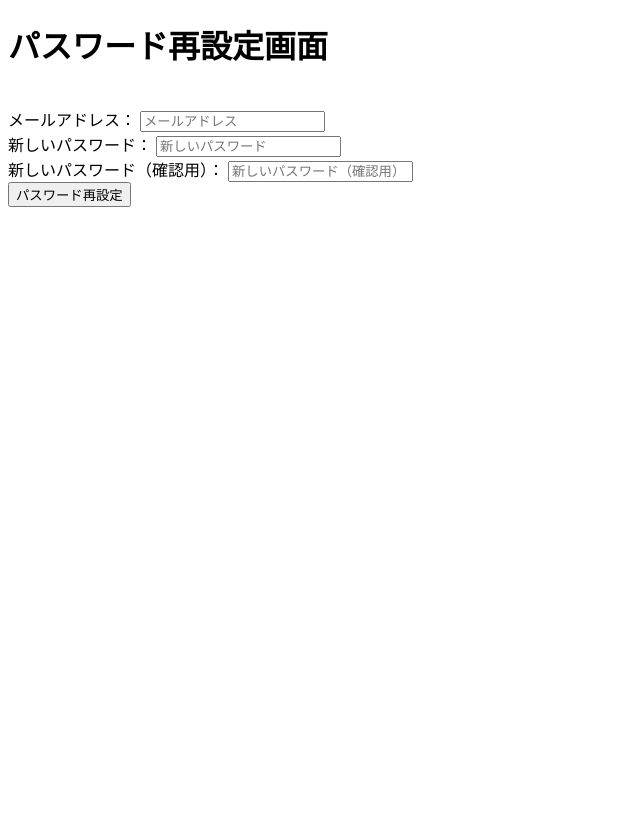
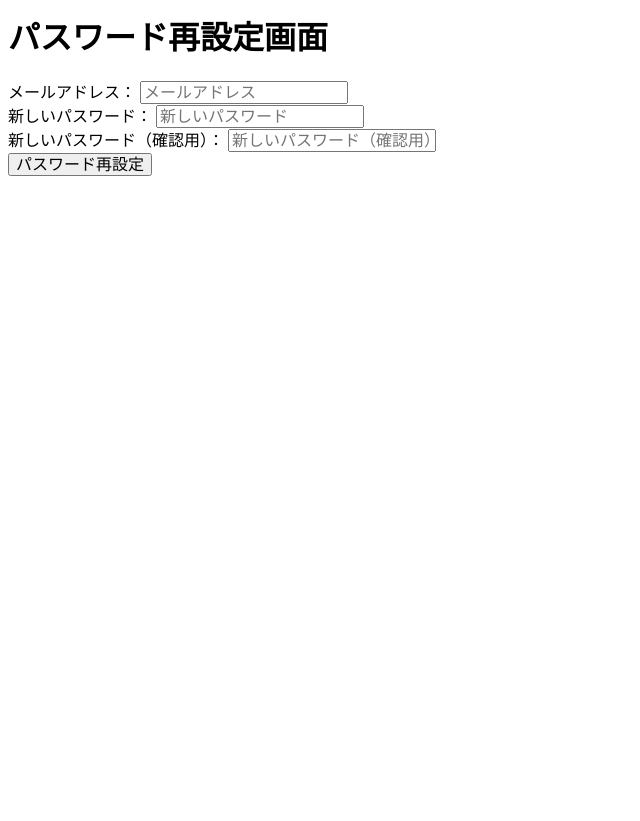
Before and after one commit to takahashi-cmd/VSLog, a Python web app: template myapp/templates/password_reset.html in a window 1280 px wide. Shown: the whole page, without its empty margins (0-640 px from the left). Before the commit the page ends 207 px from the top, so only its background shows below. Run offline with Jinja, Linux system fonts and the light colour scheme; the template is opened without the code that fills it, so the values that code supplies are empty.

Commit message:
CSS,JSのファイルを用途に応じて作成、reset.css, color.cssを作成
myappのstaticフォルダにcss,jsの必要となるであろうファイルを追加した。
各ファイルの先頭に記述する内容をコメントアウトしている。
また、ブラウザでのデフォルトcssをリセットするreset.cssと使用する色のスキームを定義したcolor.cssを作成し追加した。

```diff
--- /dev/null
+++ b/myapp/static/css/base.css
@@ -0,0 +1 @@
+/* ページ幅、ヘッダー、フォント、レイアウト等の基本CSS */
--- /dev/null
+++ b/myapp/static/css/components.css
@@ -0,0 +1 @@
+/* ボタン、フォーム等の各共通コンポーネント（部品）の定義 */
--- /dev/null
+++ b/myapp/static/css/reset.css
@@ -0,0 +1,93 @@
+/* ブラウザのデフォルトCSSのリセット */
+/* A Modern CSS Resetを使用：https: //piccalil.li/blog/a-more-modern-css-reset/ */
+
+/* Box sizing rules */
+*,
+*::before,
+*::after {
+    box-sizing: border-box;
+}
+
+/* Prevent font size inflation */
+html {
+    -moz-text-size-adjust: none;
+    -webkit-text-size-adjust: none;
+    text-size-adjust: none;
+}
+
+/* Remove default margin in favour of better control in authored CSS */
+body,
+h1,
+h2,
+h3,
+h4,
+p,
+figure,
+blockquote,
+dl,
+dd {
+    margin-block-end: 0;
+}
+
+/* Remove list styles on ul, ol elements with a list role, which suggests default styling will be removed */
+ul[role='list'],
+ol[role='list'] {
+    list-style: none;
+}
+
+/* Set core body defaults */
+body {
+    min-height: 100vh;
+    line-height: 1.5;
+}
+
+/* Set shorter line heights on headings and interactive elements */
+h1,
+h2,
+h3,
+h4,
+button,
+input,
+label {
+    line-height: 1.1;
+}
+
+/* Balance text wrapping on headings */
+h1,
+h2,
+h3,
+h4 {
+    text-wrap: balance;
+}
+
+/* A elements that don't have a class get default styles */
+a:not([class]) {
+    text-decoration-skip-ink: auto;
+    color: currentColor;
+}
+
+/* Make images easier to work with */
+img,
+picture {
+    max-width: 100%;
+    display: block;
+}
+
+/* Inherit fonts for inputs and buttons */
+input,
+button,
+textarea,
+select {
+    font-family: inherit;
+    font-size: inherit;
+}
+
+/* Make sure textareas without a rows attribute are not tiny */
+textarea:not([rows]) {
+    min-height: 10em;
+}
+
+/* Anything that has been anchored to should have extra scroll margin */
+:target {
+    scroll-margin-block: 5ex;
+}
--- /dev/null
+++ b/myapp/static/css/responsive.css
@@ -0,0 +1 @@
+/* レスポンシブデザインに対応したメディアクエリを記述 */
--- /dev/null
+++ b/myapp/static/js/common.js
@@ -0,0 +1 @@
+// 共通作業：モータルウィンドウの開閉、ハンバーガーメニューの開閉、エラーメッセージの表示・自動削除
--- /dev/null
+++ b/myapp/static/js/index.js
@@ -0,0 +1 @@
+// index.htmlのグラフ切替時の動作
--- a/myapp/templates/base.html
+++ b/myapp/templates/base.html
@@ -3,6 +3,7 @@
 <head>
     <meta charset="UTF-8">
     <meta name="viewport" content="width=device-width, initial-scale=1.0">
+    <link rel="stylesheet" href="{{ url_for('static', filename='css/reset.css') }}">
     <title>{% block title %} タイトル {% endblock %}</title>
 </head>
 <body>
```
Also changed, not shown: myapp/static/css/color.css (added, +8 -0 lines).
